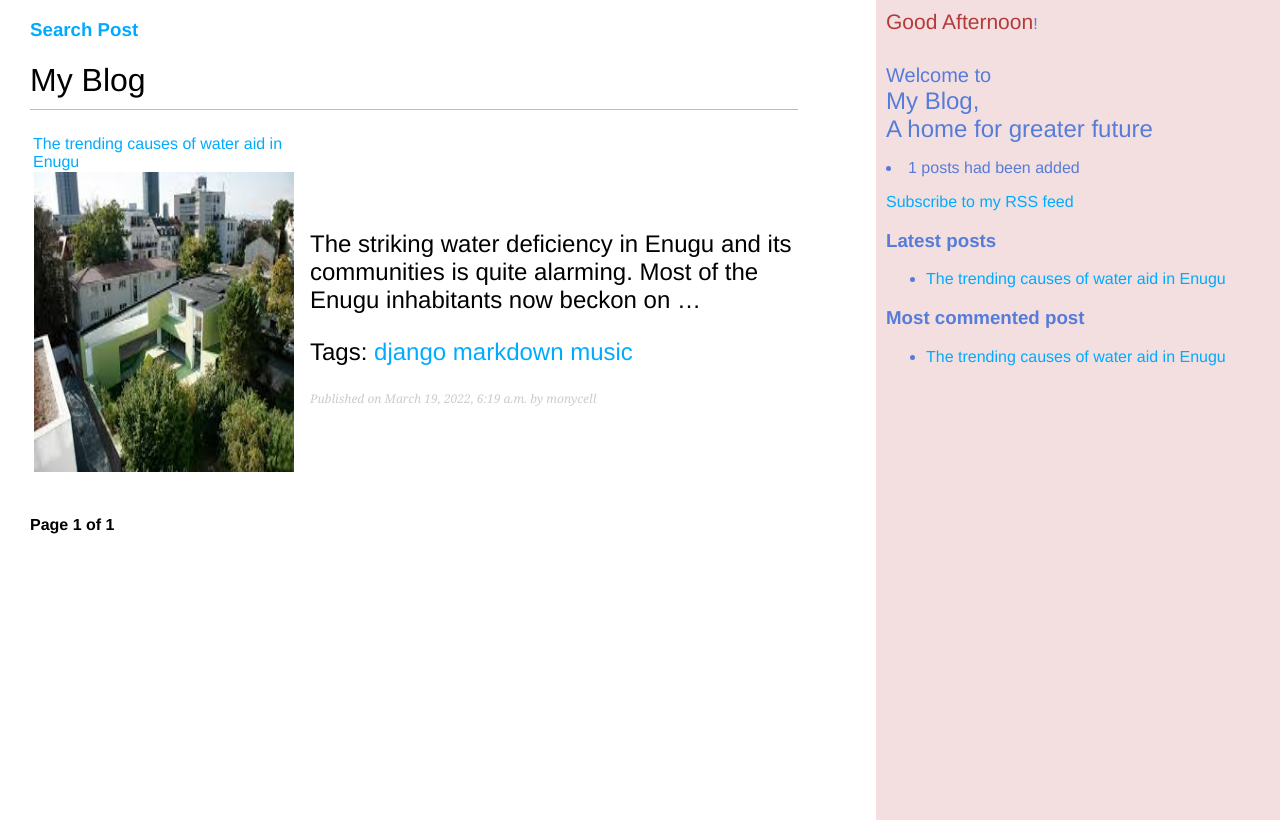
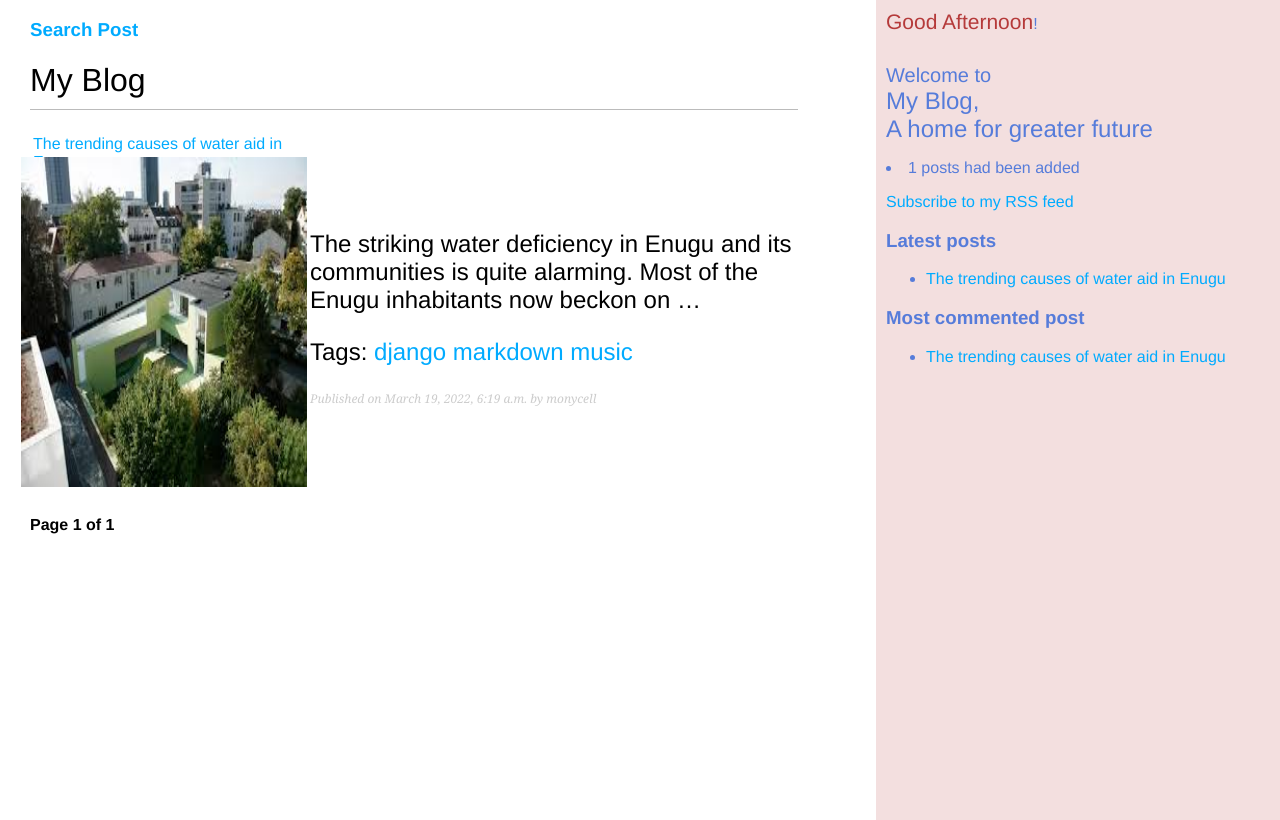
Before and after one commit to Mountain-Michaelle/Blog_Site, a Django app: page /blog in a window 1280 px wide, with the pointer over the restyled element. Run offline with Django 3.2, Linux system fonts and the light colour scheme; a user stored in the database is signed in; data comes from the database, SQL or seed files in the repository; data that the repository does not hold is empty; parts of the project's set-up code (start-up, migrations or seed data) failed here and were passed over.

Commit message:
css hover added

```diff
--- a/blogs/static/css/blogs.css
+++ b/blogs/static/css/blogs.css
@@ -142,3 +142,7 @@ img {
     display: block;
     margin: 1px;
 }
+
+img:hover {
+    transform: scale(1.1);
+}
```
